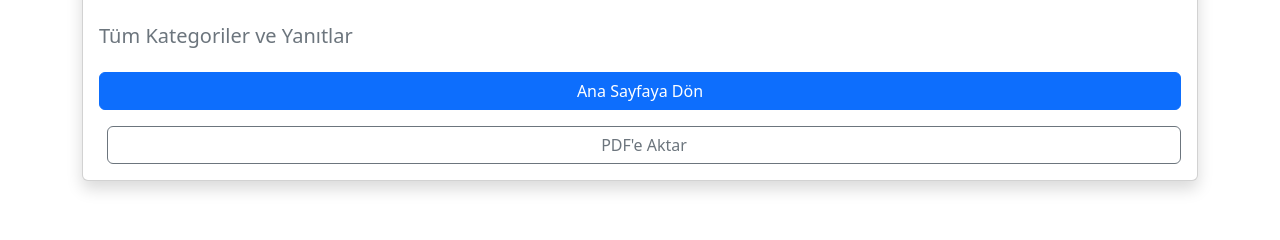
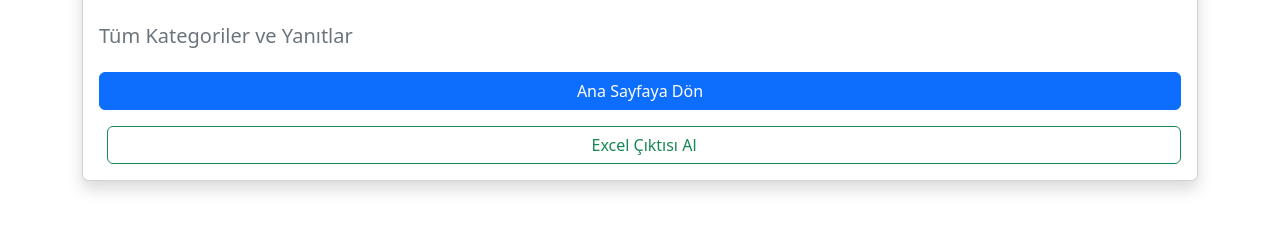
Before and after one commit to cagrisancar34/denetim, a Flask app: template templates/submit.html in a window 1280 px wide. Shown: the part 382-622 px from the top of the page. Run offline with Flask 3, Linux system fonts and the light colour scheme; the template is opened without the code that fills it, so the values that code supplies are empty; some libraries are stand-ins or nearby versions.

Commit message:
Excel çıktısı al butonu eklendi, PDF butonu kaldırıldı

```diff
--- a/templates/submit.html
+++ b/templates/submit.html
@@ -77,56 +77,13 @@
             </div>
         </div>
         <a href="/" class="btn btn-primary mt-3">Ana Sayfaya Dön</a>
-        <button id="pdfExportBtn" class="btn btn-outline-secondary mt-3 ms-2">PDF'e Aktar</button>
+        <button id="excelExportBtn" class="btn btn-outline-success mt-3 ms-2">Excel Çıktısı Al</button>
     </div>
 </div>
 <script src="https://cdn.jsdelivr.net/npm/bootstrap@5.3.0/dist/js/bootstrap.bundle.min.js"></script>
-<script src="https://cdnjs.cloudflare.com/ajax/libs/html2canvas/1.4.1/html2canvas.min.js"></script>
-<script src="https://cdnjs.cloudflare.com/ajax/libs/jspdf/2.5.1/jspdf.umd.min.js"></script>
-<script id="pdf-data" type="application/json">
-{"categories": {{ categories|tojson|safe }}, "formData": {{ form_data|tojson|safe }} }
-</script>
 <script>
-document.getElementById('pdfExportBtn').addEventListener('click', function () {
-    const pdf = new window.jspdf.jsPDF('p', 'mm', 'a4');
-    // 1. sayfa: özet, skorlar, puan kaybedilen sorular ve kategori bazlı skorlar
-    const firstPageElement = document.createElement('div');
-    firstPageElement.style.padding = '16px';
-    // Sadece özet ve skorlar kısmını al
-    firstPageElement.innerHTML = document.getElementById('pdfContent').innerHTML.replace(document.getElementById('allQuestionsSection').outerHTML, '');
-    document.body.appendChild(firstPageElement);
-    html2canvas(firstPageElement).then(function(canvas) {
-        const imgData = canvas.toDataURL('image/png');
-        const pageWidth = pdf.internal.pageSize.getWidth();
-        const pageHeight = pdf.internal.pageSize.getHeight();
-        const imgProps = pdf.getImageProperties(imgData);
-        const pdfWidth = pageWidth;
-        const pdfHeight = (imgProps.height * pdfWidth) / imgProps.width;
-        pdf.addImage(imgData, 'PNG', 0, 0, pdfWidth, pdfHeight);
-        document.body.removeChild(firstPageElement);
-        // Sonraki sayfalar: Tüm Kategorilerdeki sorular ve yanıtlar
-        const allQuestionsSection = document.getElementById('allQuestionsSection');
-        const tempDiv = document.createElement('div');
-        tempDiv.style.padding = '16px';
-        tempDiv.innerHTML = allQuestionsSection.outerHTML;
-        document.body.appendChild(tempDiv);
-        html2canvas(tempDiv).then(function(canvas2) {
-            const imgData2 = canvas2.toDataURL('image/png');
-            const imgProps2 = pdf.getImageProperties(imgData2);
-            const pdfWidth2 = pageWidth;
-            const pdfHeight2 = (imgProps2.height * pdfWidth2) / imgProps2.width;
-            let remainingHeight = pdfHeight2;
-            let offset = 0;
-            while (remainingHeight > 0) {
-                pdf.addPage();
-                pdf.addImage(imgData2, 'PNG', 0, 0, pdfWidth2, Math.min(pageHeight, remainingHeight));
-                remainingHeight -= pageHeight;
-                offset += pageHeight;
-            }
-            document.body.removeChild(tempDiv);
-            pdf.save('denetim_sonuclari.pdf');
-        });
-    });
+document.getElementById('excelExportBtn').addEventListener('click', function () {
+    window.location.href = '/export_excel';
 });
 </script>
 </body>
```
